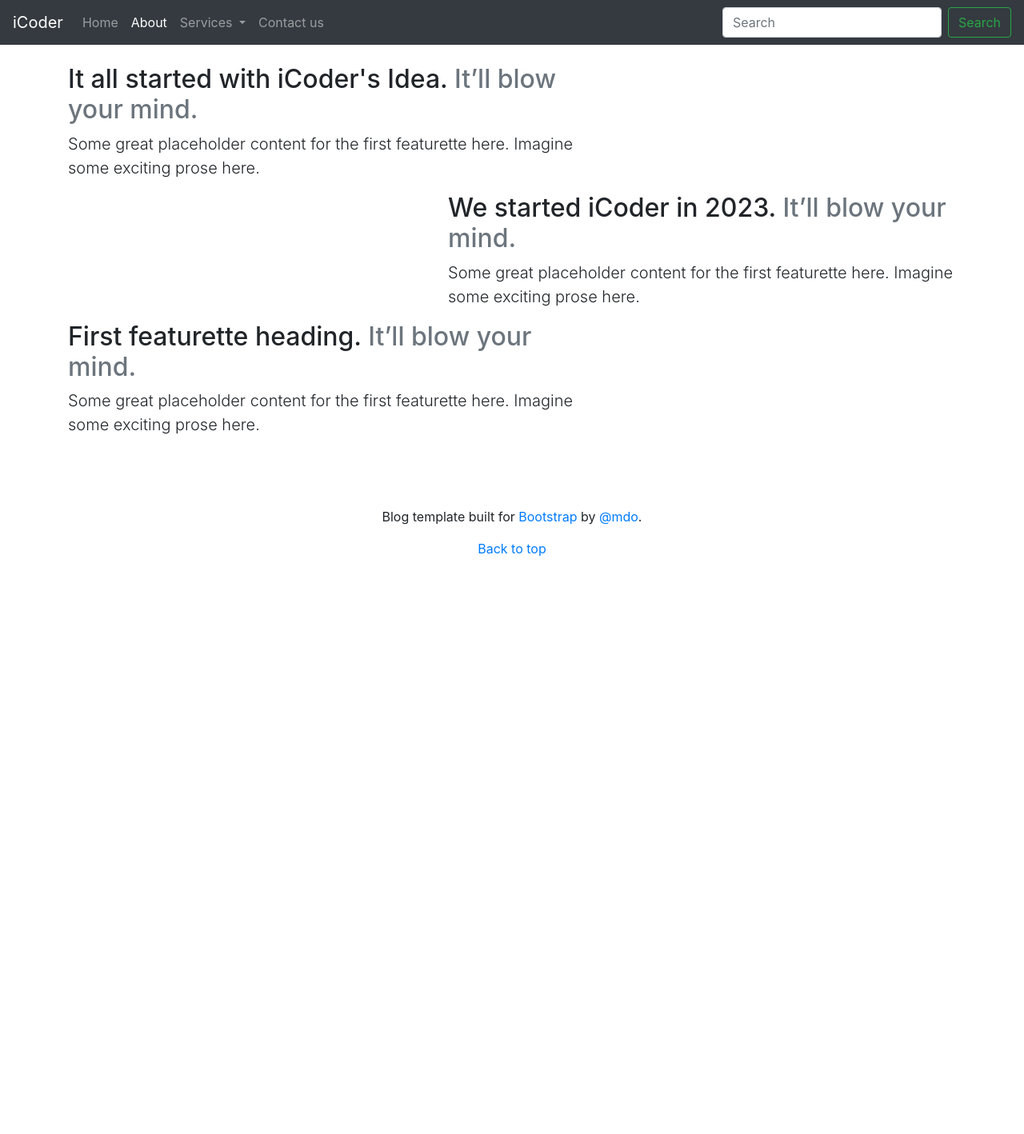
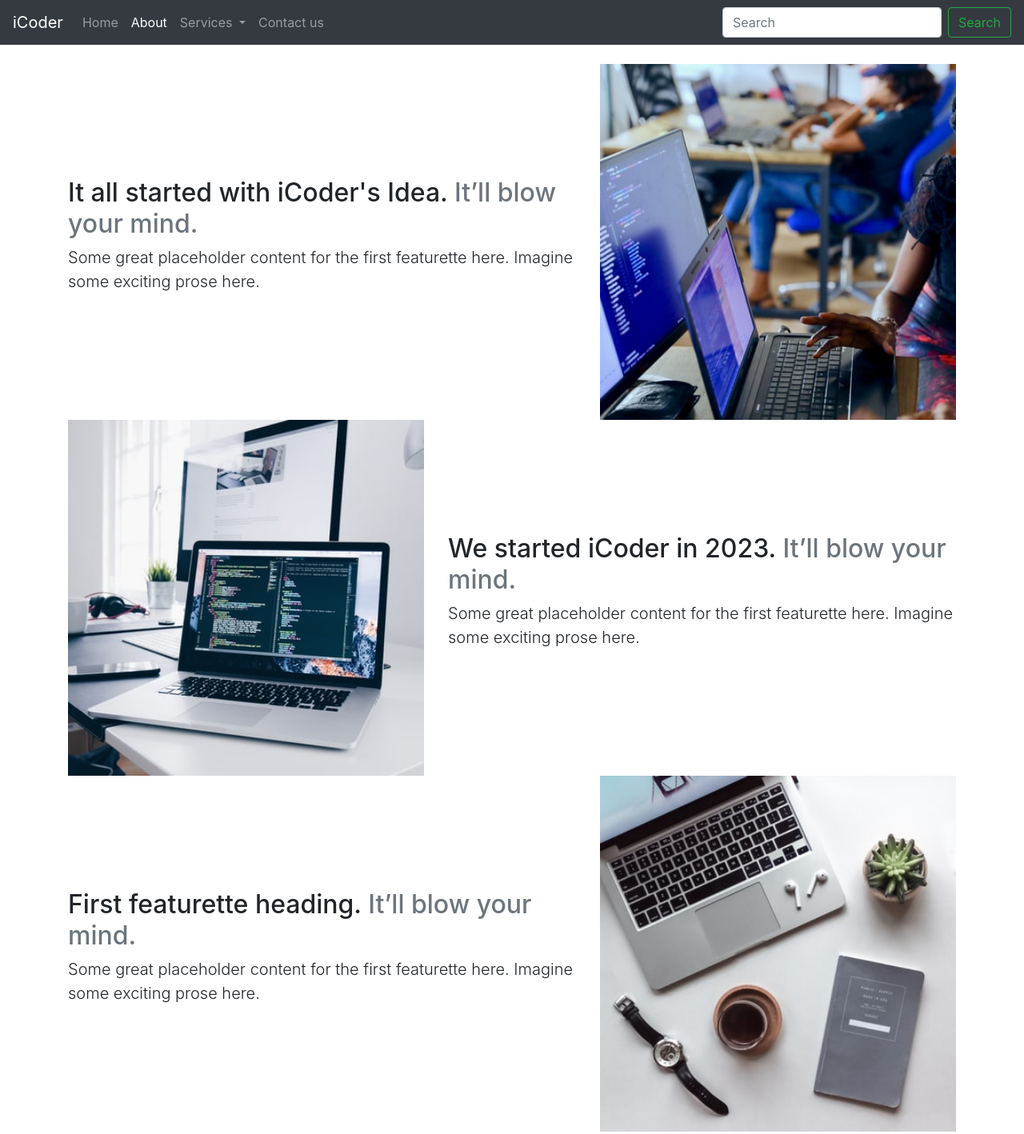
Before and after one commit to jaymistry1511/icoder, a plain HTML site: page about.html in a window 1280 px wide. Shown: the top 1418 px of the page at 80% size. Before the commit the page ends 800 px from the top, so only its background shows below. Drawn offline with nearby package versions, Linux system fonts and the light colour scheme; the site is published under a folder, as on GitHub Pages, so addresses that start at the root find nothing.

Commit message:
Update about.html
img not working

```diff
--- a/about.html
+++ b/about.html
@@ -62,7 +62,7 @@
                     prose here.</p>
             </div>
             <div class="col-md-5">
-                <img class="bd-placeholder-img bd-placeholder-img-lg featurette-image img-fluid mx-auto" width="500" src="/Photos/about-1.jpg" alt="" srcset="">
+                <img class="bd-placeholder-img bd-placeholder-img-lg featurette-image img-fluid mx-auto" width="500" src="about-1.jpg" alt="" srcset="">
 
             </div>
         </div>
@@ -74,7 +74,7 @@
                     prose here.</p>
             </div>
             <div class="col-md-5 order-md-1">
-                <img class="bd-placeholder-img bd-placeholder-img-lg featurette-image img-fluid mx-auto" width="500" src="/Photos/about-2.jpg" alt="" srcset="">
+                <img class="bd-placeholder-img bd-placeholder-img-lg featurette-image img-fluid mx-auto" width="500" src="about-2.jpg" alt="" srcset="">
 
 
             </div>
@@ -87,7 +87,7 @@
                     prose here.</p>
             </div>
             <div class="col-md-5">
-                <img class="bd-placeholder-img bd-placeholder-img-lg featurette-image img-fluid mx-auto" width="500" src="/Photos/about-3.jpg" alt="" srcset="">
+                <img class="bd-placeholder-img bd-placeholder-img-lg featurette-image img-fluid mx-auto" width="500" src="about-3.jpg" alt="" srcset="">
 
             </div>
         </div>
```
